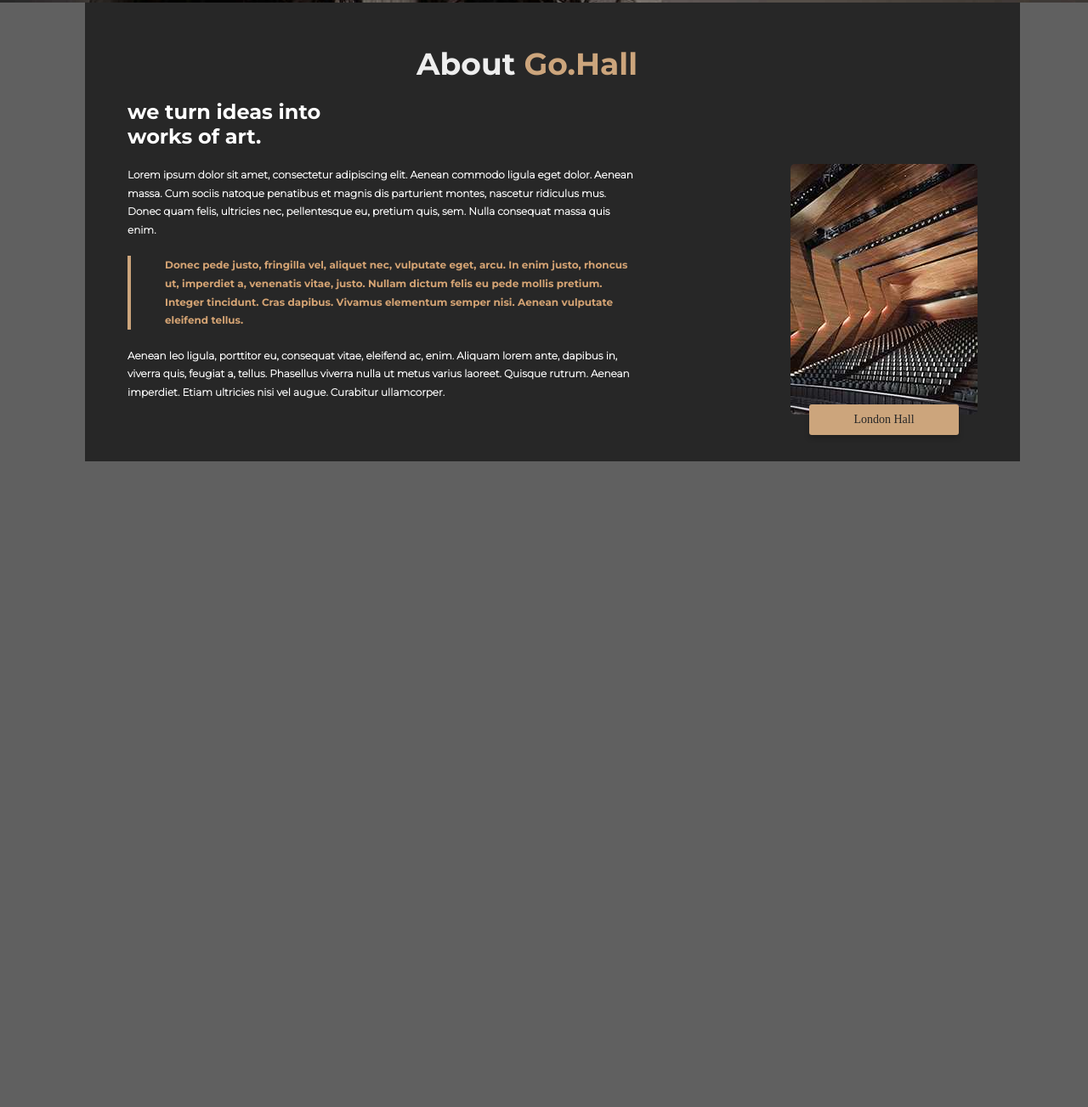
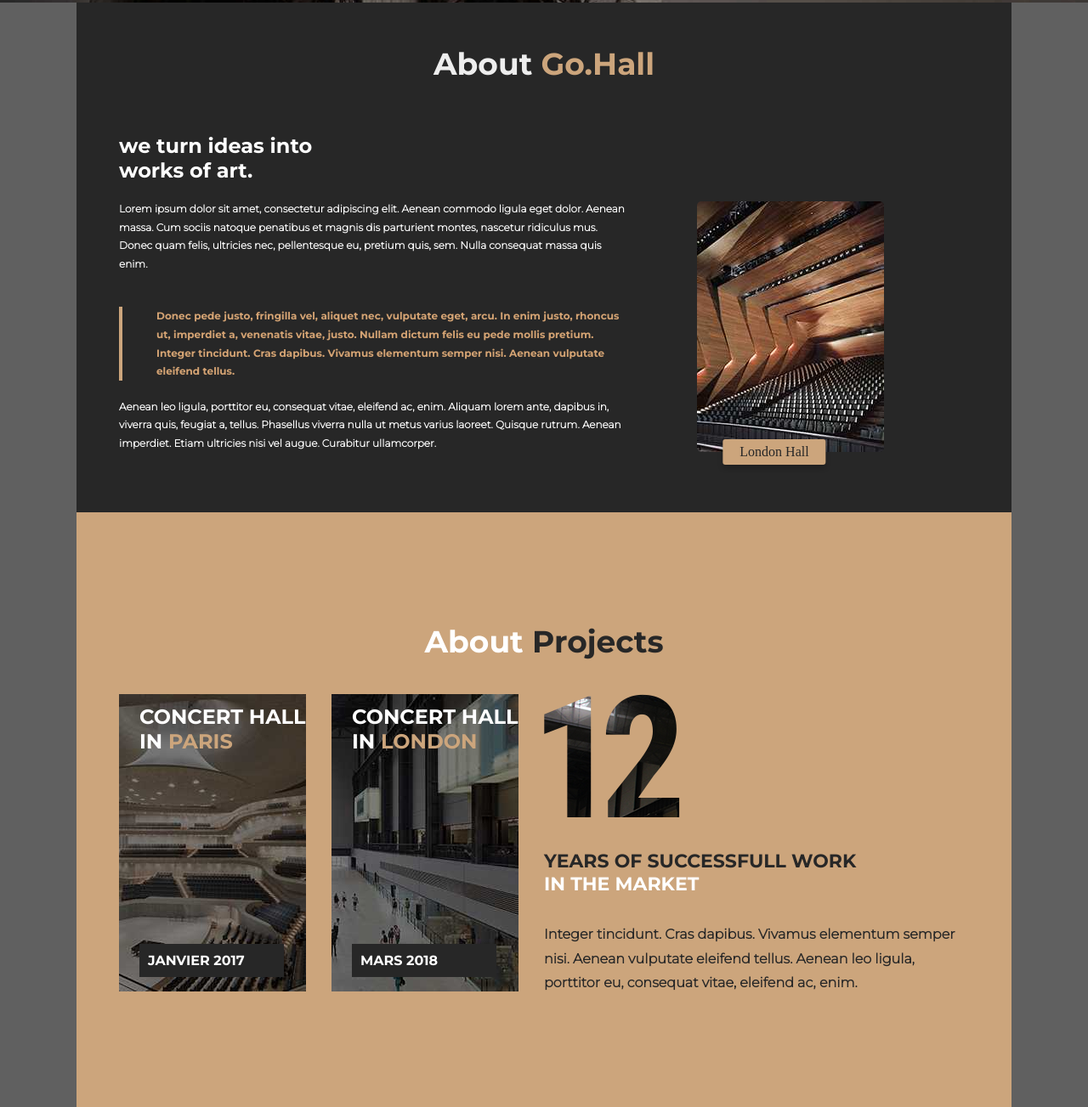
Before and after one commit to Junizfr/dwwm-thehall, a plain HTML site: page index.html in a window 1280 px wide. Shown: the part 647-1950 px from the top of the page at 85% size. Before the commit the page ends 1190 px from the top, so only its background shows below. Drawn offline with Linux system fonts and the light colour scheme.

Commit message:
Fix & About Projects

```diff
--- a/index.html
+++ b/index.html
@@ -45,11 +45,12 @@
         </div>
     </header>
 
-    <div class="container">
+    <main class="container">
 
         <section class="about-section">
+            <h1 class="text-center">About <span class="highlight">Go.Hall</span></h1>
+            <div class="flex-row">
                 <div class="about-content">
-                <h1 class="text-center">About <span class="highlight">Go.Hall</span></h1>
 
                     <h2>
                         we turn ideas into <br>
@@ -72,9 +73,41 @@
                     <img src="img/london_hall.jpg" alt="London Hall">
                     <div class="image-caption">London Hall</div>
                 </div>
+            </div>
         </section>
 
+        <section class="projects-section">
+            <h1>About <span class="highlight">Projects</span></h1>
+            <div class="projects-content">
+                <div class="projects-concerts">
+                    <div class="concert-paris">
+                        <h1>CONCERT HALL IN <span class="highlight">PARIS</span></h1>
+                        <p class="concert-date">JANVIER 2017</p>
                     </div>
+
+                    <div class="concert-london">
+                        <h1>CONCERT HALL IN <span class="highlight">LONDON</span></h1>
+                        <p class="concert-date">MARS 2018</p>
+                    </div>
+                </div>
+
+                <div class="projects-info">
+                    <div class="years"></div>
+                    <h1 class="project-title">
+                        YEARS OF SUCCESSFULL WORK <br>
+                        <span class="highlight">IN THE MARKET</span>
+                    </h1>
+                    <p>
+                        Integer tincidunt. Cras dapibus. Vivamus elementum semper nisi. Aenean vulputate eleifend tellus. Aenean leo ligula, porttitor eu, consequat vitae, eleifend ac, enim.
+                    </p>
+                </div>
+            </div>
+
+
+
+        </section>
+
+    </main>
 
 </body>
 </html>
--- a/style.css
+++ b/style.css
@@ -2,7 +2,8 @@
 :root {
     --orange: #CCA57C;
     --gray: #272727;
-    --bg-gray: #606060
+    --bg-gray: #606060;
+    --border-gray: #272727;
 }
 
 * {
@@ -14,6 +15,10 @@
 
 body {
     background-color: var(--bg-gray);
+    display: flex;
+    align-items: center;
+    justify-content: center;
+    flex-direction: column;
 }
 
 header {
@@ -28,16 +33,21 @@ ul {
     flex-direction: row;
     align-items: center;
     justify-content: center;
+    column-gap: 20px;
+    text-align: center;
 }
 
 nav {
     font-family: 'Montserrat-Bold';
 }
 
+nav li {
+    width: 170px;
+}
+
 .nav-links {
     color: white;
     cursor: pointer;
-    margin: 32px;
 }
 
 .nav-links:hover {
@@ -116,37 +126,50 @@ nav {
 
 .container {
     width: 1300px;
-    margin-left: auto;
-    margin-right: auto;
+    padding: 0 270;
+    display: flex;
+    justify-content: center;
+    align-items: center;
+    flex-direction: column;
 }
 
 .bg-gray {
     background-color: var(--gray);
 }
+
 .about-section {
     display: flex;
-    align-items: flex-start;
-    justify-content: space-between;
+    align-items: center;
+    flex-direction: column;
     padding: 50px;
     gap: 40px;
+    justify-content: center;
     max-width: 1000px;
     margin: 0 auto;
     background-color: var(--gray);
 }
 
+.flex-row {
+    display: flex;
+    flex-direction: row;
+}
+
 .about-content {
     max-width: 60%;
+    display: flex;
+    flex-direction: column;
 }
 
-.about-content h1 {
+.about-section h1 {
     font-size: 36px;
     font-family: 'Montserrat-Bold';
     color: #eee;
     text-align: right;
+    flex-direction: column;
 }
 
-.about-content .highlight {
-    color: var(--orange); /* Goldish color */
+.about-section .highlight {
+    color: var(--orange);
 }
 
 .about-content h2 {
@@ -179,7 +202,8 @@ blockquote {
 .about-image {
     max-width: 35%;
     position: relative;
-    padding-top: 14%;
+    padding-top: 10%;
+    padding-left: 8%;
 }
 
 .about-image img {
@@ -191,13 +215,12 @@ blockquote {
     text-align: center;
     background-color: var(--orange);
     color: var(--gray);
-    padding: 10px 0;
-    font-size: 14px;
+    padding: 6px 20px;
+    font-size: 16px;
     position: absolute;
-    bottom: -20px;
-    left: 50%;
+    bottom: 6px;
+    left: 57%;
     transform: translateX(-50%);
-    width: 80%;
     border-radius: 3px;
     box-shadow: 0 4px 6px rgba(0, 0, 0, 0.2);
 }
@@ -215,6 +238,111 @@ blockquote {
     text-align: center;
 }
 
+.projects-section {
+    display: flex;
+    flex-direction: column;
+    align-items: center;
+    justify-content: center;
+    padding: 50px;
+    gap: 40px;
+    width: 1000px;
+    height: 600px;
+    margin: 0 auto;
+    background-color: var(--orange);
+}
+
+.projects-section h1 {
+    font-size: 36px;
+    font-family: 'Montserrat-Bold';
+    color: white;
+}
+
+.projects-section .highlight {
+    color: var(--gray);
+}
+
+.projects-content {
+    display: flex;
+    flex-direction: row;
+}
+
+.projects-concerts {
+    display: flex;
+}
+
+.concert-paris {
+    background-image: url('img/paris.jpg');
+    flex-direction: row;
+    width: 250px;
+    background-repeat: no-repeat;
+    height: 350px;
+}
+
+.concert-london {
+    background-image: url('img/london.jpg');
+    flex-direction: row;
+    background-repeat: no-repeat;
+    width: 250px;
+    height: 350px;
+}
+
+.concert-date {
+    padding: 10px;
+    color: white;
+    width: 60%;
+    align-items: center;
+    justify-content: center;
+    font-size: 16px;
+    font-family: 'Montserrat-Bold';
+    background-color: var(--border-gray);
+    margin: 24px;
+    margin-top: 224px;
+}
+
+.projects-concerts h1 {
+    font-size: 24px;
+    font-family: 'Montserrat-Bold';
+    color: white;
+    padding-top: 12px;
+    padding-left: 24px;
+    text-align: left;
+}
+
+.projects-concerts .highlight {
+    color: var(--orange);
+}
+
+.years {
+    background-image: url('img/logo12.png');
+    width: 160px;
+    height: 145px;
+}
+
+.projects-info {
+    display: flex;
+    flex-direction: column;
+}
+
+h1[class="project-title"] {
+    margin-top: 38px;
+    font-size: 22px;
+    font-family: 'Montserrat-Bold';
+    color: var(--gray);
+}
+
+.project-title .highlight {
+    color: white;
+}
+
+.projects-info p {
+    margin-top: 32px;
+    font-size: 16px;
+    line-height: 1.8;
+    color: var(--gray);
+    font-family: 'Montserrat-Light';
+    font-weight: bold;
+}
+
 @font-face {
     font-family: 'Montserrat-Bold';
     src: url('/fonts/Montserrat-Bold.ttf');
```
Also changed, not shown: img/logo12.png (added), img/london.jpg (added), img/paris.jpg (added). Lines whose indentation alone changed are shown as unchanged.
